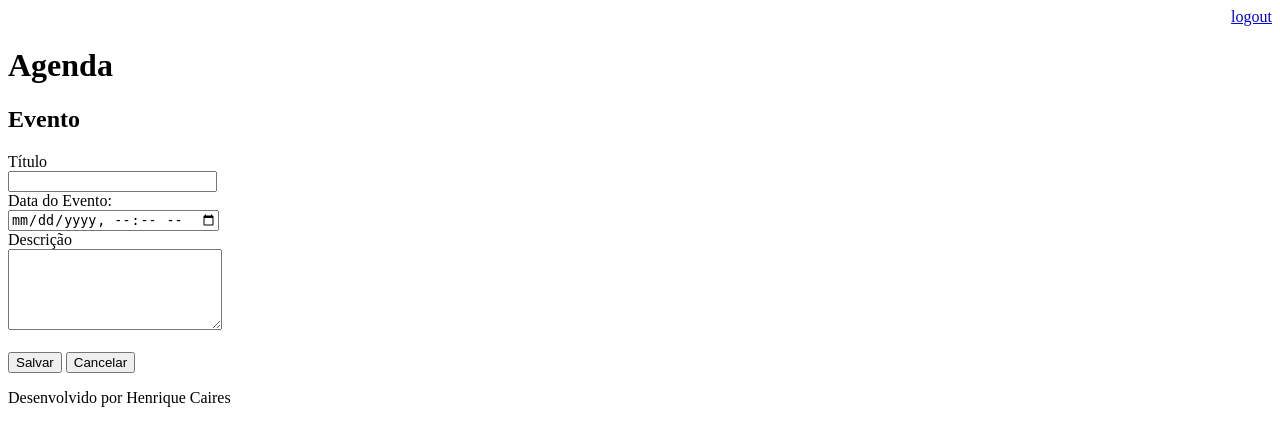
After one commit to henrique77/Agenda, a Django app: page /agenda/evento/ in a window 1280 px wide. The commit adds this page. Shown: the top 446 px of the page. Run offline with Django 3.2, Linux system fonts and the light colour scheme; a user stored in the database is signed in.

Commit message:
Incluido template para inserção de eventos na agenfa. Incluindo o gitignore para ignorar os arquivos compilados

```diff
--- a/agenda/urls.py
+++ b/agenda/urls.py
@@ -21,6 +21,8 @@ from django.views.generic import RedirectView
 urlpatterns = [
     path('admin/', admin.site.urls),
     path('agenda/', views.lista_eventos),
+    path('agenda/evento/', views.evento),
+    path('agenda/evento/submit', views.submit_evento),
     path('', RedirectView.as_view(url='/agenda/')),
     path('login/', views.login_user),
     path('login/submit', views.submit_login),
--- a/core/views.py
+++ b/core/views.py
@@ -35,3 +35,20 @@ def lista_eventos(request):
     #evento = Evento.objects.all()
     dados = {'eventos': evento}
     return render(request, 'agenda.html', dados)
+
+@login_required(login_url='/login/')
+def evento(request):
+    return render(request, 'evento.html')
+
+@login_required(login_url='/login/')
+def submit_evento(request):
+    if request.POST:
+        titulo = request.POST.get('titulo')
+        data_evento = request.POST.get('data_evento')
+        descricao = request.POST.get('descricao')
+        usuario = request.user
+        Evento.objects.create(titulo=titulo,
+                              data_evento=data_evento,
+                              descricao=descricao,
+                              usuario=usuario)
+    return redirect('/')
--- a/templates/agenda.html
+++ b/templates/agenda.html
@@ -2,6 +2,9 @@
 
 {% block content %}
     <h2>Agendamentos</h2>
+    <a href="evento/">
+        <button type="button">Novo Evento</button>
+    </a>
 
     <ul style="font-size: 18px">
         {% for evento in eventos %}
--- /dev/null
+++ b/templates/evento.html
@@ -0,0 +1,26 @@
+{% extends "model-page.html" %}
+
+{% block content %}
+
+<h2>Evento</h2>
+
+<form action="submit" method="POST"> {% csrf_token %}
+    <label>Título</label>
+    <br>
+    <input type="text" name="titulo" size="23">
+    <br>
+    <label>Data do Evento:</label>
+    <br>
+    <input type="datetime-local" name="data_evento">
+    <br>
+    <label>Descrição</label>
+    <br>
+    <textarea name="descricao" rows="5" cols="24"></textarea>
+    <br><br>
+    <button type="submit">Salvar</button>
+    <a href="/">
+        <button type="button">Cancelar</button>
+    </a>
+</form>
+
+{% endblock %}
```
Also changed, not shown: db.sqlite3, 1 other file.
